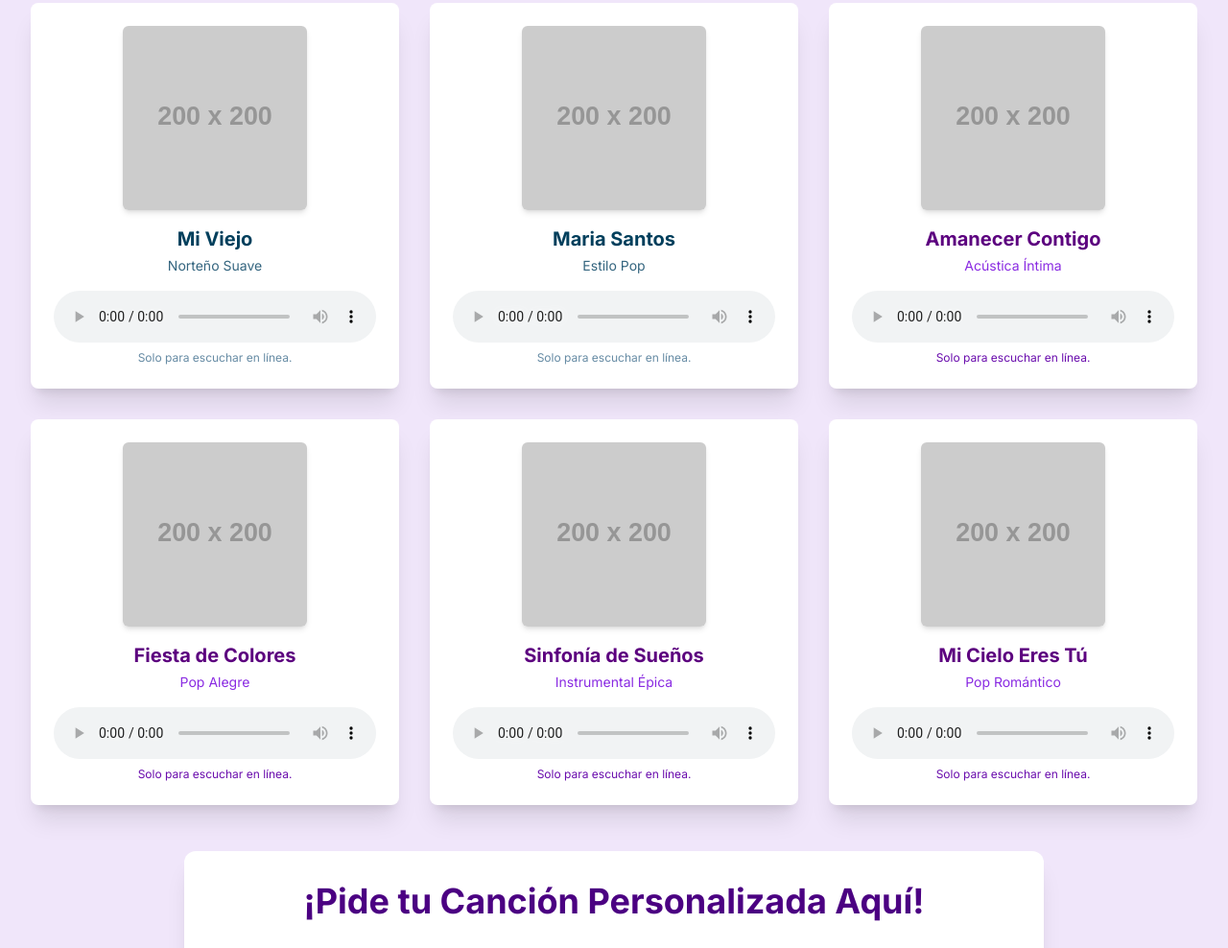
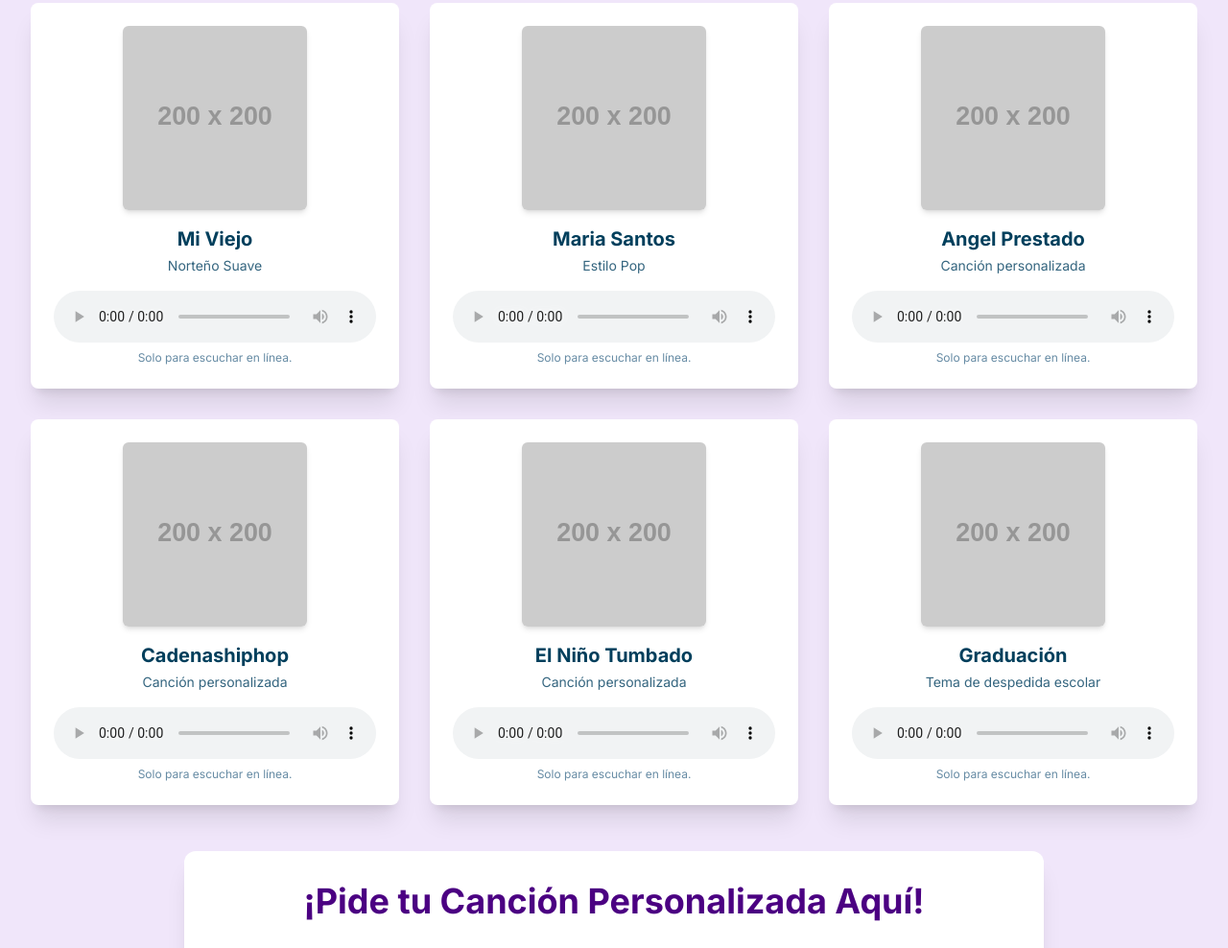
Before and after one commit to Lobo148/cancionespersonalizadasmx, a plain HTML site: page index.html in a window 1280 px wide. Shown: the part 1769-2757 px from the top of the page at 96% size. Drawn offline with nearby package versions, Linux system fonts and the light colour scheme; placeholder pictures from the web are drawn by us.

Commit message:
Update index.html
añadi 6 canciones

```diff
--- a/index.html
+++ b/index.html
@@ -155,47 +155,47 @@
 
                 <!-- Canción Ejemplo 3 -->
                <div class="bg-white rounded-lg shadow-xl p-6 flex flex-col items-center">
-                    <img src="https://placehold.co/200x200/5C007F/DDA0DD?text=Amanecer+Contigo" alt="Portada Amanecer Contigo" class="w-48 h-48 rounded-md mb-4 shadow-md">
-                    <h3 class="text-xl font-bold text-[#5C007F] text-center mb-1">Amanecer Contigo</h3>
-                    <p class="text-[#8A2BE2] text-center text-sm mb-4">Acústica Íntima</p>
+  <img src="https://placehold.co/200x200/7B68EE/FFFFFF?text=Angel+Prestado+Balada+Emotiva" alt="Portada Angel Prestado" class="w-48 h-48 rounded-md mb-4 shadow-md">
+  <h3 class="text-xl font-bold text-[#003F5C] text-center mb-1">Angel Prestado</h3>
+  <p class="text-[#34657F] text-center text-sm mb-4">Canción personalizada</p>
   <audio controls controlsList="nodownload" class="w-full">
-                        <source src="https://www.soundhelix.com/examples/mp3/SoundHelix-Song-3.mp3" type="audio/mpeg">
+    <source src="https://lobo148.github.io/musica-canciones/angel%20prestado%20balada%20emotiva.mp3" type="audio/mpeg">
     Tu navegador no soporta el elemento de audio.
   </audio>
-                    <p class="text-xs text-[#6A0DAD] mt-2">Solo para escuchar en línea.</p>
+  <p class="text-xs text-[#668BA4] mt-2">Solo para escuchar en línea.</p>
 </div>
                 <!-- Canción Ejemplo 4 -->
                 <div class="bg-white rounded-lg shadow-xl p-6 flex flex-col items-center">
-                    <img src="https://placehold.co/200x200/DDA0DD/5C007F?text=Fiesta+de+Colores" alt="Portada Fiesta de Colores" class="w-48 h-48 rounded-md mb-4 shadow-md">
-                    <h3 class="text-xl font-bold text-[#5C007F] text-center mb-1">Fiesta de Colores</h3>
-                    <p class="text-[#8A2BE2] text-center text-sm mb-4">Pop Alegre</p>
+  <img src="https://placehold.co/200x200/7B68EE/FFFFFF?text=Cadenashiphop" alt="Portada Cadenas" class="w-48 h-48 rounded-md mb-4 shadow-md">
+  <h3 class="text-xl font-bold text-[#003F5C] text-center mb-1">Cadenashiphop</h3>
+  <p class="text-[#34657F] text-center text-sm mb-4">Canción personalizada</p>
   <audio controls controlsList="nodownload" class="w-full">
-                        <source src="https://www.soundhelix.com/examples/mp3/SoundHelix-Song-4.mp3" type="audio/mpeg">
+    <source src="https://lobo148.github.io/musica-canciones/cadenashiphop.mp3" type="audio/mpeg">
     Tu navegador no soporta el elemento de audio.
   </audio>
-                    <p class="text-xs text-[#6A0DAD] mt-2">Solo para escuchar en línea.</p>
+  <p class="text-xs text-[#668BA4] mt-2">Solo para escuchar en línea.</p>
 </div>
                 <!-- Canción Ejemplo 5 -->
                 <div class="bg-white rounded-lg shadow-xl p-6 flex flex-col items-center">
-                    <img src="https://placehold.co/200x200/8A2BE2/F0E6FA?text=Sinfonía+de+Sueños" alt="Portada Sinfonía de Sueños" class="w-48 h-48 rounded-md mb-4 shadow-md">
-                    <h3 class="text-xl font-bold text-[#5C007F] text-center mb-1">Sinfonía de Sueños</h3>
-                    <p class="text-[#8A2BE2] text-center text-sm mb-4">Instrumental Épica</p>
+  <img src="https://placehold.co/200x200/7B68EE/FFFFFF?text=El+Ni%C3%B1o+Tumbado" alt="Portada El Niño Tumbado" class="w-48 h-48 rounded-md mb-4 shadow-md">
+  <h3 class="text-xl font-bold text-[#003F5C] text-center mb-1">El Niño Tumbado</h3>
+  <p class="text-[#34657F] text-center text-sm mb-4">Canción personalizada</p>
   <audio controls controlsList="nodownload" class="w-full">
-                        <source src="https://www.soundhelix.com/examples/mp3/SoundHelix-Song-5.mp3" type="audio/mpeg">
+    <source src="https://lobo148.github.io/musica-canciones/El%20Ni%C3%B1o%20tumbado.mp3" type="audio/mpeg">
     Tu navegador no soporta el elemento de audio.
   </audio>
-                    <p class="text-xs text-[#6A0DAD] mt-2">Solo para escuchar en línea.</p>
+  <p class="text-xs text-[#668BA4] mt-2">Solo para escuchar en línea.</p>
 </div>
                 <!-- Canción Ejemplo 6 -->
            <div class="bg-white rounded-lg shadow-xl p-6 flex flex-col items-center">
-                    <img src="https://placehold.co/200x200/5C007F/DDA0DD?text=Mi+Cielo+Eres+Tú" alt="Portada Mi Cielo Eres Tú" class="w-48 h-48 rounded-md mb-4 shadow-md">
-                    <h3 class="text-xl font-bold text-[#5C007F] text-center mb-1">Mi Cielo Eres Tú</h3>
-                    <p class="text-[#8A2BE2] text-center text-sm mb-4">Pop Romántico</p>
+  <img src="https://placehold.co/200x200/7B68EE/FFFFFF?text=Graduacion" alt="Portada Graduación" class="w-48 h-48 rounded-md mb-4 shadow-md">
+  <h3 class="text-xl font-bold text-[#003F5C] text-center mb-1">Graduación</h3>
+  <p class="text-[#34657F] text-center text-sm mb-4">Tema de despedida escolar</p>
   <audio controls controlsList="nodownload" class="w-full">
-                        <source src="https://www.soundhelix.com/examples/mp3/SoundHelix-Song-6.mp3" type="audio/mpeg">
+    <source src="https://lobo148.github.io/musica-canciones/graduaci%C3%B3n.mp3" type="audio/mpeg">
     Tu navegador no soporta el elemento de audio.
   </audio>
-                    <p class="text-xs text-[#6A0DAD] mt-2">Solo para escuchar en línea.</p>
+  <p class="text-xs text-[#668BA4] mt-2">Solo para escuchar en línea.</p>
 </div>
             </div>
         </section>
```
Lines whose indentation alone changed are shown as unchanged.
